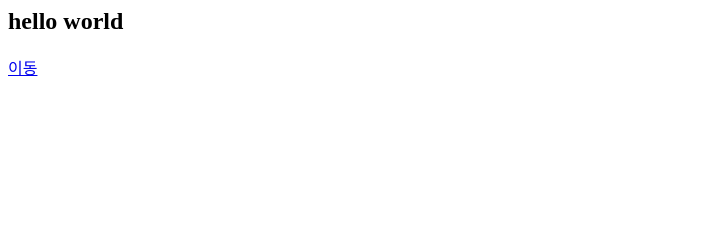
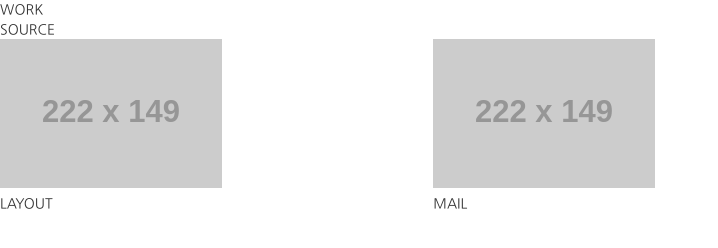
Before and after one commit to dmsghk711/dmsghk711.github.io, a plain HTML site: page index.html in a window 1280 px wide. Shown: the whole page, without its empty margins (0-718 px from the left). Drawn offline with Linux system fonts and the light colour scheme; placeholder pictures from the web are drawn by us; files whose address does not match are found by name.

Commit message:
Add files via upload

```diff
--- a/index.html
+++ b/index.html
@@ -1,4 +1,55 @@
-<h2>hello world</h2>
+<!DOCTYPE html>
+<html lang="ko">
+<head>
+  <meta charset="utf-8">
+  <meta http-equiv="X-UA-Compatible" content="IE=edge">
+  <meta name="viewport" content="width=device-width, initial-scale=1.0, maximum-scale=1.0, user-scalable=no">
+  <title>github-dmsghk711</title>
+  <!-- <link rel="stylesheet" href="css/common.css"> -->
+  <link rel="stylesheet" href="css/index.css">
+  <!-- <script src="js/jquery.min.js"></script>
+  <script src="js/index.js"></script> -->
+</head>
+<body>
+  <div id="container">
+    <header id="header">
+      <ul class="gnb">
+        <li><a href="#work">WORK</a></li>
+        <li><a href="#source">SOURCE</a></li>
+      </ul>
+    </header>
+    <div id="content">
+      <section id="work">
+        <ul class="workList">
+          <li>
+            <a href="#">
+              <div class="boxTop">
+                <img src="http://placehold.it/222x149" alt="layout sample image">
+              </div>
+              <div class="boxBottom">
+                LAYOUT
+              </div>
+            </a>
+          </li>
+          <li>
+            <a href="#">
+              <div class="boxTop">
+                <img src="http://placehold.it/222x149" alt="mail sample image">
+              </div>
+              <div class="boxBottom">
+                MAIL
+              </div>
+            </a>
+          </li>
+        </ul>
+      </section>
+      <section id="source">
 
+      </section>
+    </div>
+    <footer id="footer">
 
-<a href="/layout/index.html">이동</a>
+    </footer>
+  </div>
+</body>
+</html>
```
